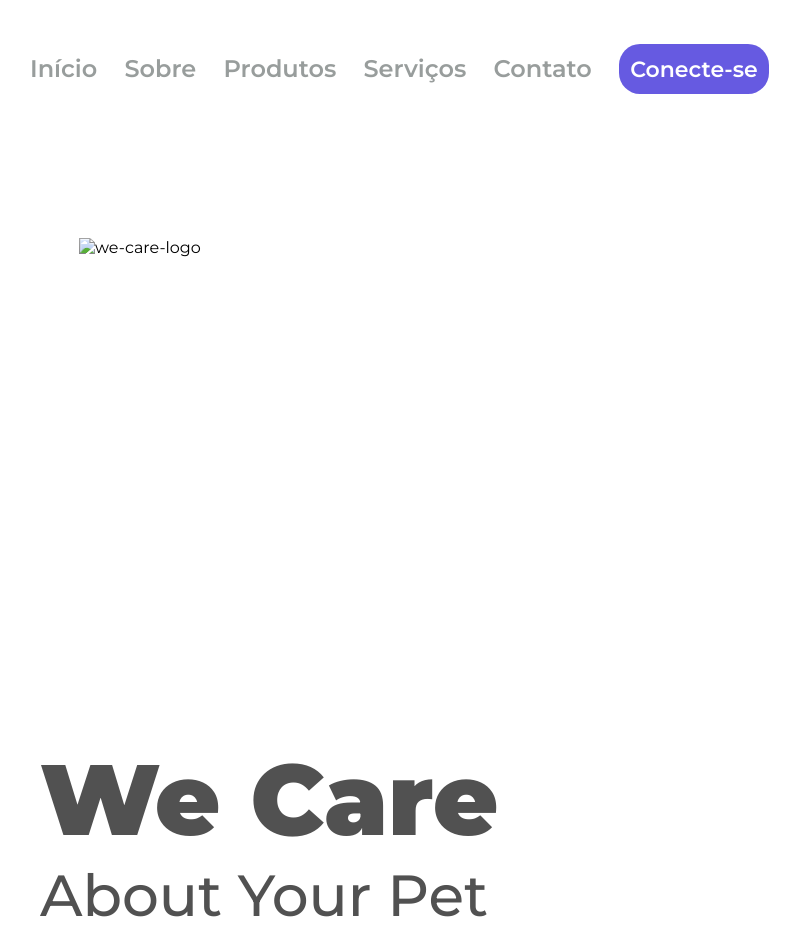
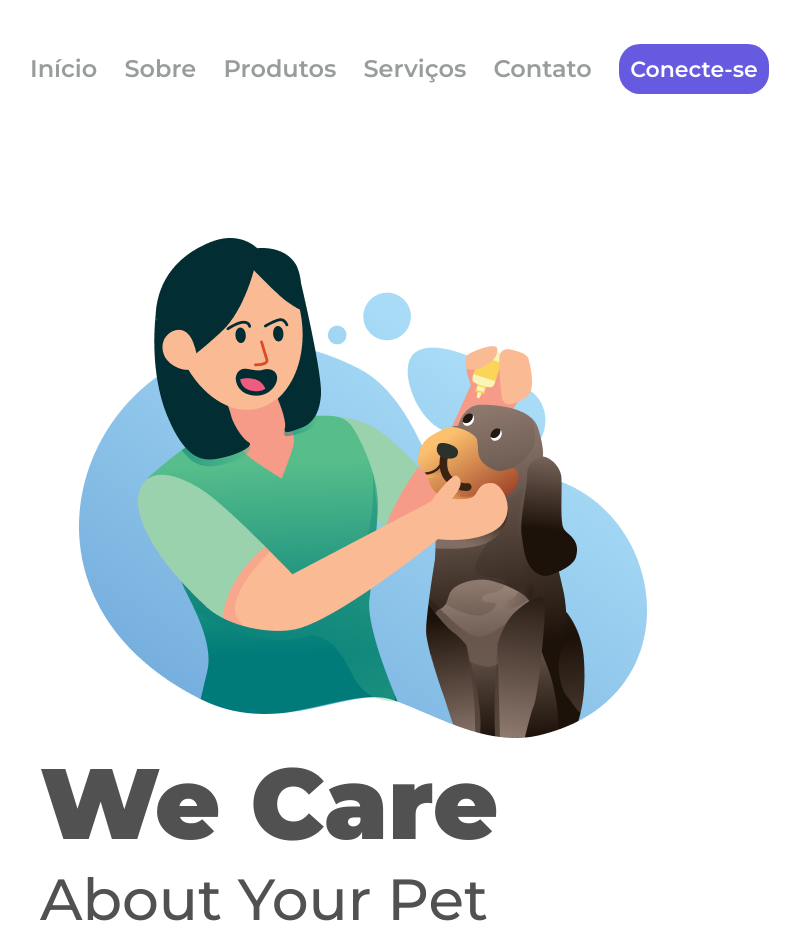
Before and after one commit to andersonpontes88/Meu-Segundo-Projeto-Responsividade, a plain HTML site: page index.html in a window 1280 px wide. Shown: the top 938 px of the page, without its empty margins (46-846 px from the left). Drawn offline with Linux system fonts and the light colour scheme.

Commit message:
corrigindo o local da img no index.html

```diff
--- a/index.html
+++ b/index.html
@@ -21,7 +21,7 @@
         <button class="button-header">Conecte-se</button>
     </header>
     <main>
-        <img src="./img/we-care.png" alt="we-care-logo" class="logo-image">
+        <img src="./assets/we-care.png" alt="we-care-logo" class="logo-image">
 
         <section>
             <h1>We Care</h1>
```
